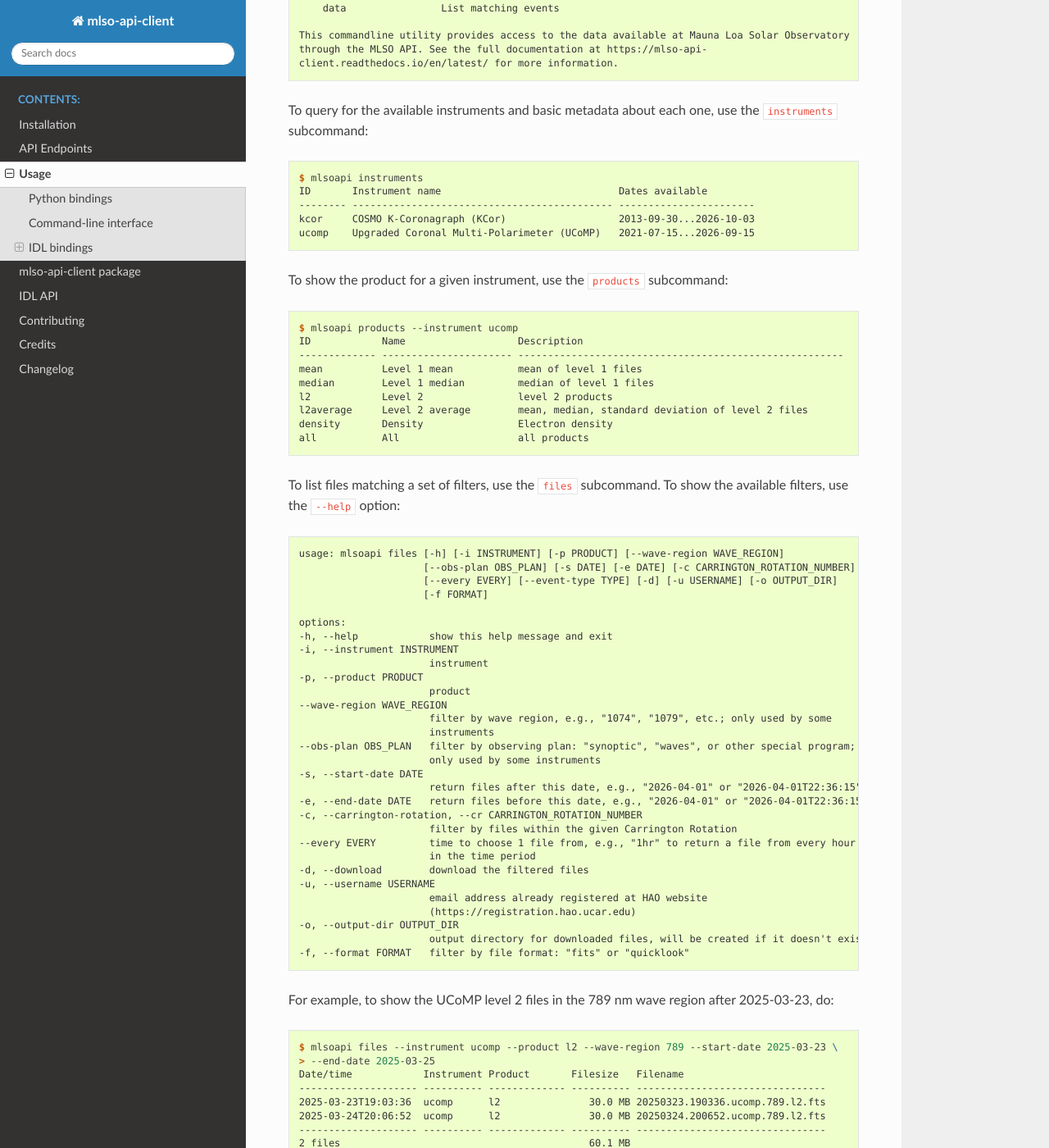
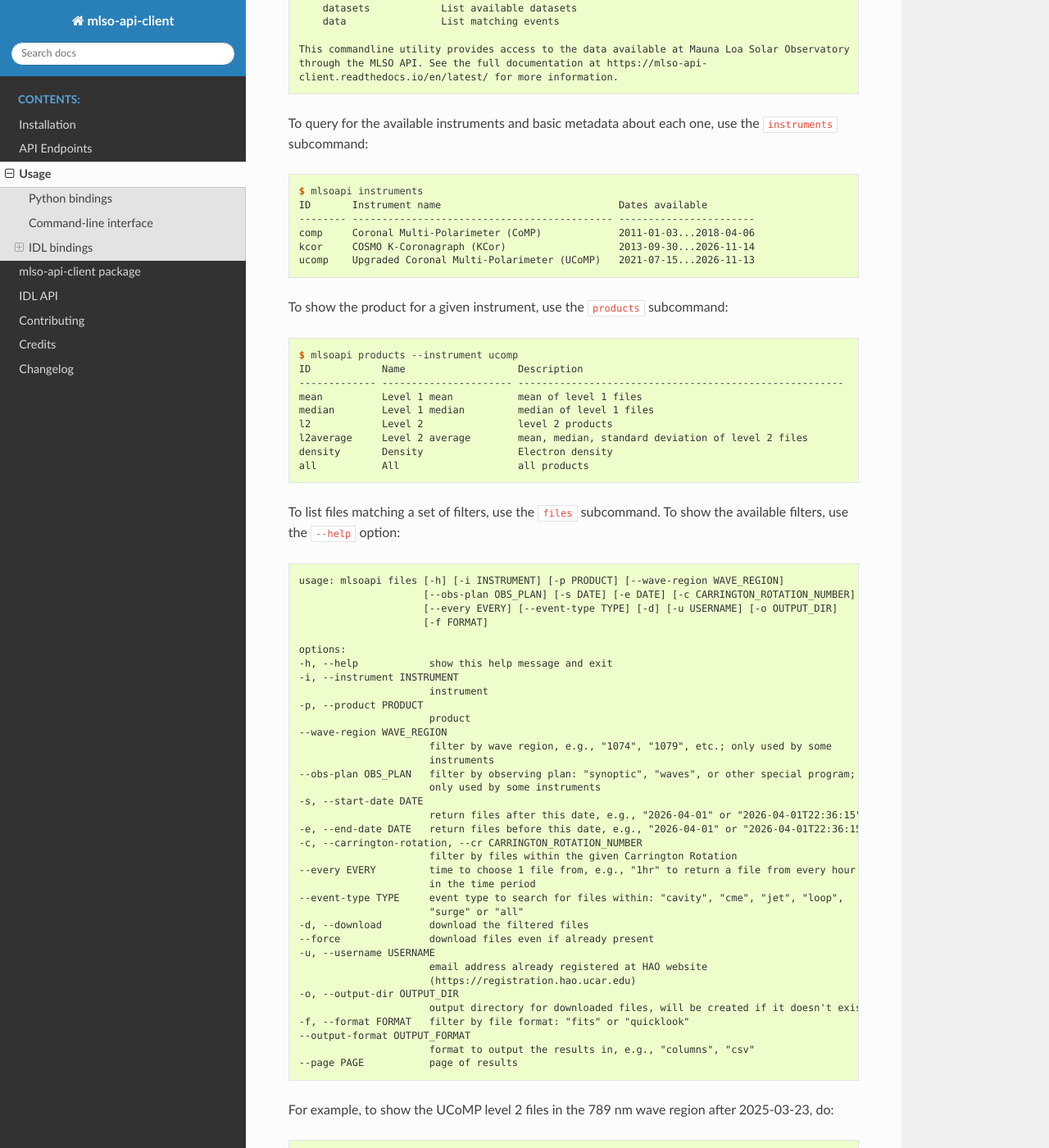
Before and after one commit to NCAR/mlso-api-client, a Sphinx documentation site: the page built from docs/usage.rst, in a window 1280 px wide and 1400 px high, scrolled down 6198 px. Shown: the whole window at 82% size. Built offline with Sphinx 7.4.7 and the Read the Docs theme 3.1.0, drawn with Linux system fonts in a browser that asks for light colours; the version number is read from the project's files by our own code; some of the changed text lies outside the part shown.

Commit message:
Update Python/usage docs

```diff
--- a/docs/usage.rst
+++ b/docs/usage.rst
@@ -343,6 +343,7 @@ A Unix command-line interface is also provided:
                           API version to use; default is v1, the only version currently available
     --verbose             output all queries URLs and JSON responses
     -q, --quiet           surpress informational messages
+    -w, --width WIDTH     line width to use for column output
 
     Valid subcommands:
       Use 'mlsoapi <subcommand> --help' for more detailed for any of the below subcommands
@@ -369,8 +370,9 @@ the ``instruments`` subcommand:
     $ mlsoapi instruments
     ID       Instrument name                              Dates available
     -------- -------------------------------------------- -----------------------
-    kcor     COSMO K-Coronagraph (KCor)                   2013-09-30...2026-10-03
-    ucomp    Upgraded Coronal Multi-Polarimeter (UCoMP)   2021-07-15...2026-09-15
+    comp     Coronal Multi-Polarimeter (CoMP)             2011-01-03...2018-04-06
+    kcor     COSMO K-Coronagraph (KCor)                   2013-09-30...2026-11-14
+    ucomp    Upgraded Coronal Multi-Polarimeter (UCoMP)   2021-07-15...2026-11-13
 
 To show the product for a given instrument, use the ``products`` subcommand:
 
@@ -414,13 +416,19 @@ the available filters, use the ``--help`` option:
                           filter by files within the given Carrington Rotation
     --every EVERY         time to choose 1 file from, e.g., "1hr" to return a file from every hour
                           in the time period
+    --event-type TYPE     event type to search for files within: "cavity", "cme", "jet", "loop",
+                          "surge" or "all"
     -d, --download        download the filtered files
+    --force               download files even if already present
     -u, --username USERNAME
                           email address already registered at HAO website
                           (https://registration.hao.ucar.edu)
     -o, --output-dir OUTPUT_DIR
                           output directory for downloaded files, will be created if it doesn't exist
     -f, --format FORMAT   filter by file format: "fits" or "quicklook"
+    --output-format OUTPUT_FORMAT
+                          format to output the results in, e.g., "columns", "csv"
+    --page PAGE           page of results
 
 For example, to show the UCoMP level 2 files in the 789 nm wave region after
 2025-03-23, do:
@@ -529,6 +537,9 @@ filters to narrows the data search:
     -e, --end-date DATE   return data before this date, e.g., "2026-04-01" or "2026-04-01T22:36:15"
     -i, --instrument INSTRUMENT
                           instrument
+    --output-format OUTPUT_FORMAT
+                          format to output the results in, e.g., "columns", "csv"
+    --page PAGE           page of results
 
 The ``-1`` option for the `instruments`, `datasets`, and `products` subcommands
 can be useful when looping through instruments, datasets, or products:
@@ -566,6 +577,7 @@ and dates of the available data.
     IDL> mlsoapi
     ID       Instrument name                              Dates available
     -------- -------------------------------------------- -----------------------
+    comp     Coronal Multi-Polarimeter (CoMP)             2011-01-03...2018-04-06
     kcor     COSMO K-Coronagraph (KCor)                   2013-09-30...2026-10-05
     ucomp    Upgraded Coronal Multi-Polarimeter (UCoMP)   2021-07-15...2026-09-15
 
```
Also changed, not shown: other parts of docs/usage.rst (+3 -3 lines).
